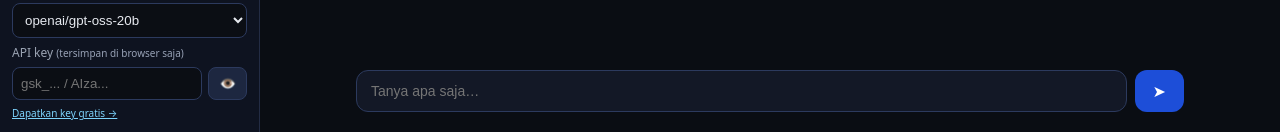
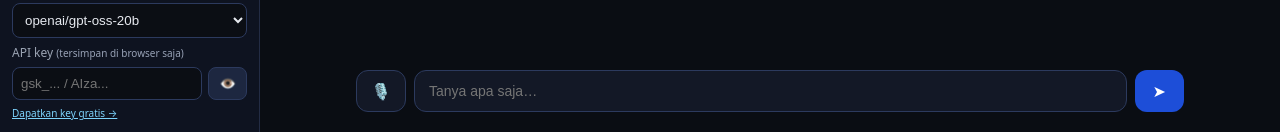
Before and after one commit to aris2151/office-monitor, a Next.js app: page /chat in a window 1280 px wide. Shown: the part 668-800 px from the top of the page. Built offline with nearby package versions, Linux system fonts and the light colour scheme.

Commit message:
voice input chat + jurnal keputusan + freshness guard

```diff
--- a/app/chat/page.tsx
+++ b/app/chat/page.tsx
@@ -49,6 +49,18 @@ export default function ChatPage() {
     setKunci(v);
     if (v) localStorage.setItem("grok_key", v);
     else localStorage.removeItem("grok_key");
+  }
+
+  // Input suara gratis (Web Speech API, di browser saja, Bahasa Indonesia)
+  function dengar() {
+    const SR = (window as any).SpeechRecognition || (window as any).webkitSpeechRecognition;
+    if (!SR) { alert("Browser tidak dukung input suara (pakai Chrome/Edge)."); return; }
+    const rec = new SR();
+    rec.lang = "id-ID";
+    rec.interimResults = false;
+    rec.onresult = (e: any) => setInput((v) => (v ? v + " " : "") + e.results[0][0].transcript);
+    rec.onerror = () => {};
+    try { rec.start(); } catch { /* sudah jalan */ }
   }
 
   async function kirim() {
@@ -165,6 +177,7 @@ export default function ChatPage() {
           <div ref={bawah} />
         </div>
         <div className="kirim">
+          <button className="mic" onClick={dengar} title="Input suara (gratis)">🎙️</button>
           <input value={input} onChange={(e) => setInput(e.target.value)} placeholder="Tanya apa saja…"
             onKeyDown={(e) => { if (e.key === "Enter" && !e.shiftKey) { e.preventDefault(); kirim(); } }} />
           <button onClick={kirim} disabled={jalan}>{jalan ? "…" : "➤"}</button>
--- a/app/globals.css
+++ b/app/globals.css
@@ -105,5 +105,6 @@ a { color: var(--biru); }
 .kirim { display: flex; gap: 8px; padding: 12px 16px 20px; }
 .kirim input { flex: 1; background: #131826; border: 1px solid #2c3a5e; color: #e6e9ef; border-radius: 12px; padding: 12px 14px; font-size: 14px; }
 .kirim button { background: #1d4ed8; color: #fff; border: none; border-radius: 12px; padding: 0 18px; font-size: 16px; cursor: pointer; }
+.kirim button.mic { background: #131826; border: 1px solid #2c3a5e; padding: 0 14px; }
 .kirim button:disabled { opacity: 0.5; }
 @media (max-width: 720px) { .chat aside { display: none; } }
```
